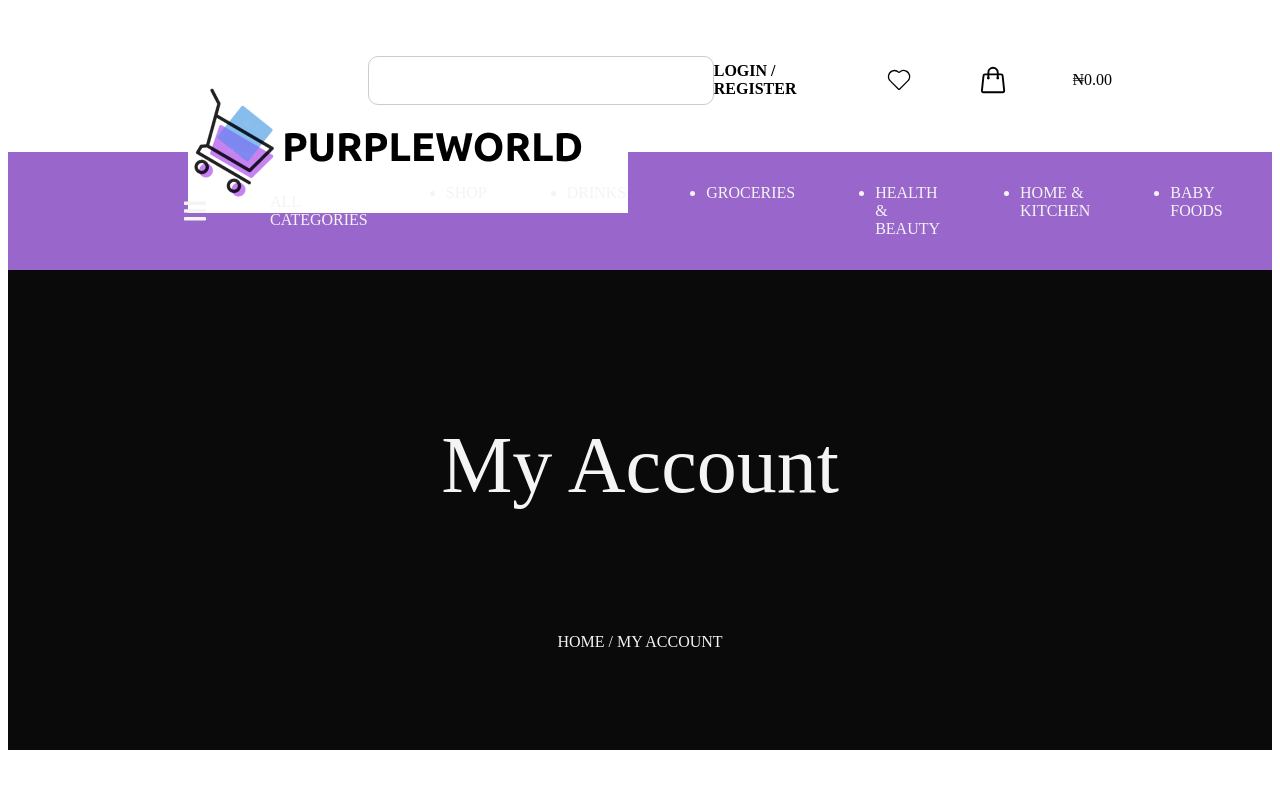
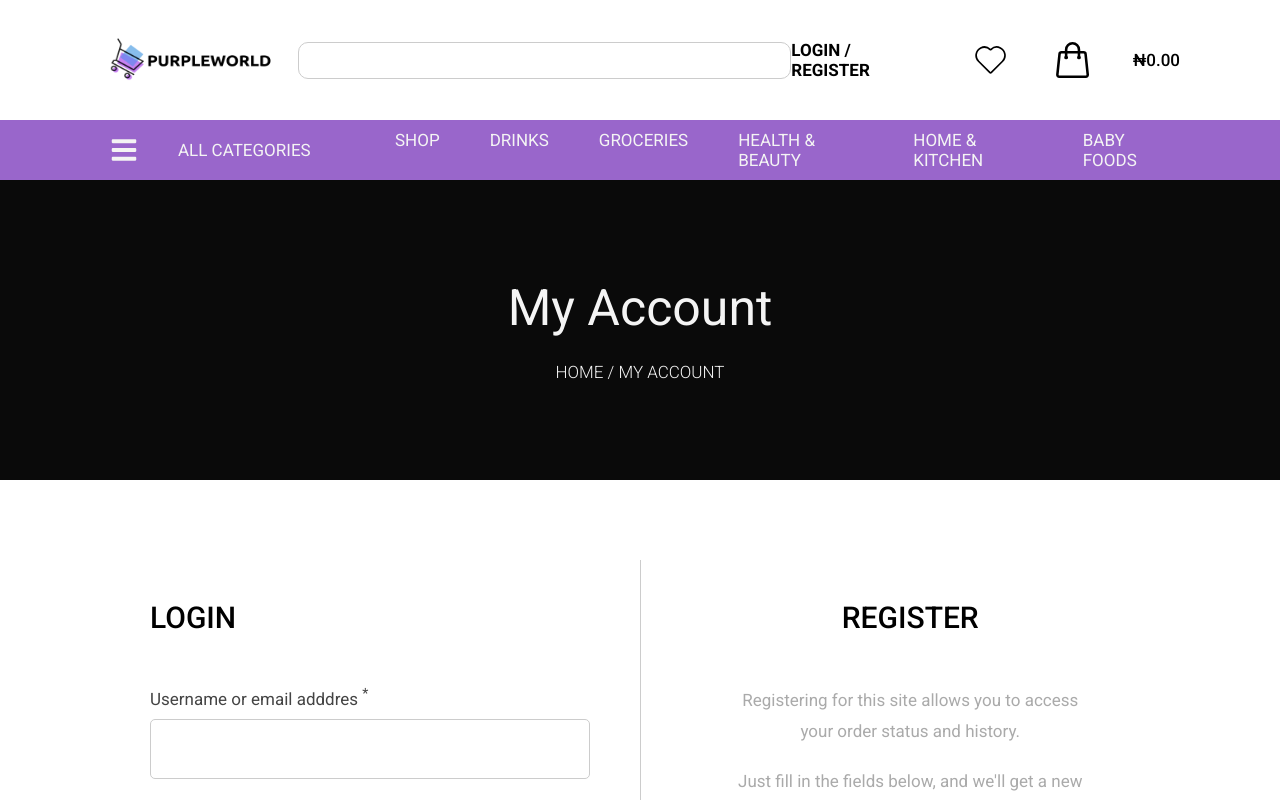
Before and after one commit to timolblaze/purpleworld_stores, a React (Vite) app: page / in a window 1280 px wide. Shown: the top 800 px of the page. Built offline with nearby package versions, Linux system fonts and the light colour scheme.

Commit message:
worked on css of index page

```diff
--- a/src/index.css
+++ b/src/index.css
@@ -0,0 +1,30 @@
+@import url('https://fonts.googleapis.com/css2?family=Roboto:ital,wght@0,100;0,300;0,400;0,500;0,700;0,900;1,100;1,300;1,400;1,500;1,700;1,900&display=swap');
+
+*{
+    margin: 0;
+    padding: 0;
+    box-sizing: border-box;
+}
+html{
+    font-size: 10px;
+}
+body{
+    font-family: 'Roboto', sans-serif;
+}
+img{
+    width: 100%;
+    height: 100%;
+}
+a{
+    text-decoration: none;
+    cursor: pointer;
+}
+p,a,li{
+    font-size: 1.7rem;
+}
+ul,ol{
+    list-style: none;
+}
+button,input[type='checkbox']{
+    cursor: pointer;
+}
```
